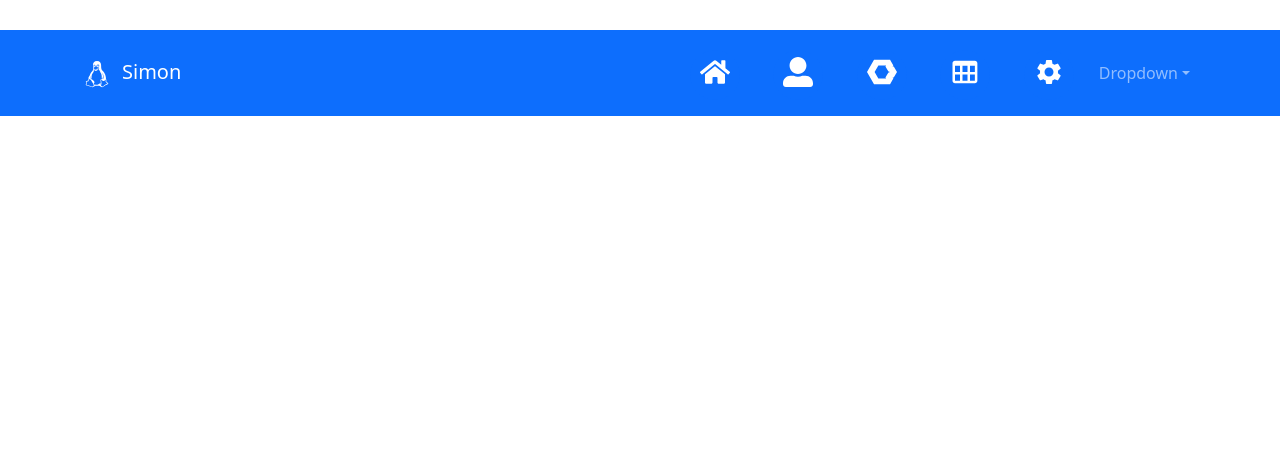
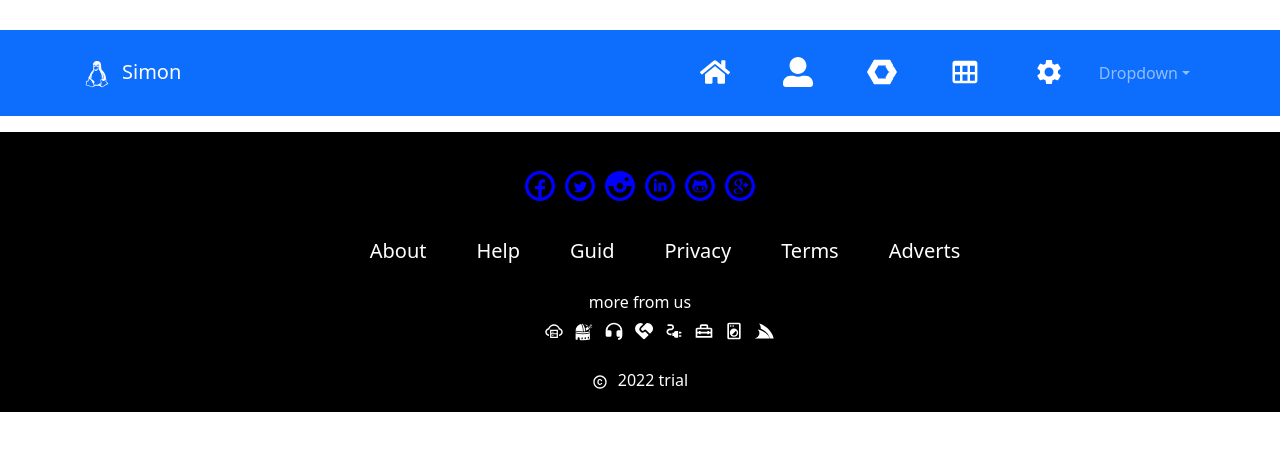
Before and after one commit to symon254/React-Components, a React (Create React App) app: page / in a window 1280 px wide. Shown: the top 450 px of the page. Built offline with nearby package versions, Linux system fonts and the light colour scheme.

Commit message:
footer
adding footer

```diff
--- a/src/App.js
+++ b/src/App.js
@@ -1,10 +1,13 @@
 import "bootstrap/dist/css/bootstrap.min.css";
+//import Navigation from "./Pages/pageComponents/Navigation";
+import React from "react";
+import Footers from "./Pages/pageComponents/Footers";
 import Navigation from "./Pages/pageComponents/Navigation";
-import React from "react";
 function App() {
     return (
         <div className="App">
             <Navigation />
+            <Footers />
         </div>
     );
 }
```
